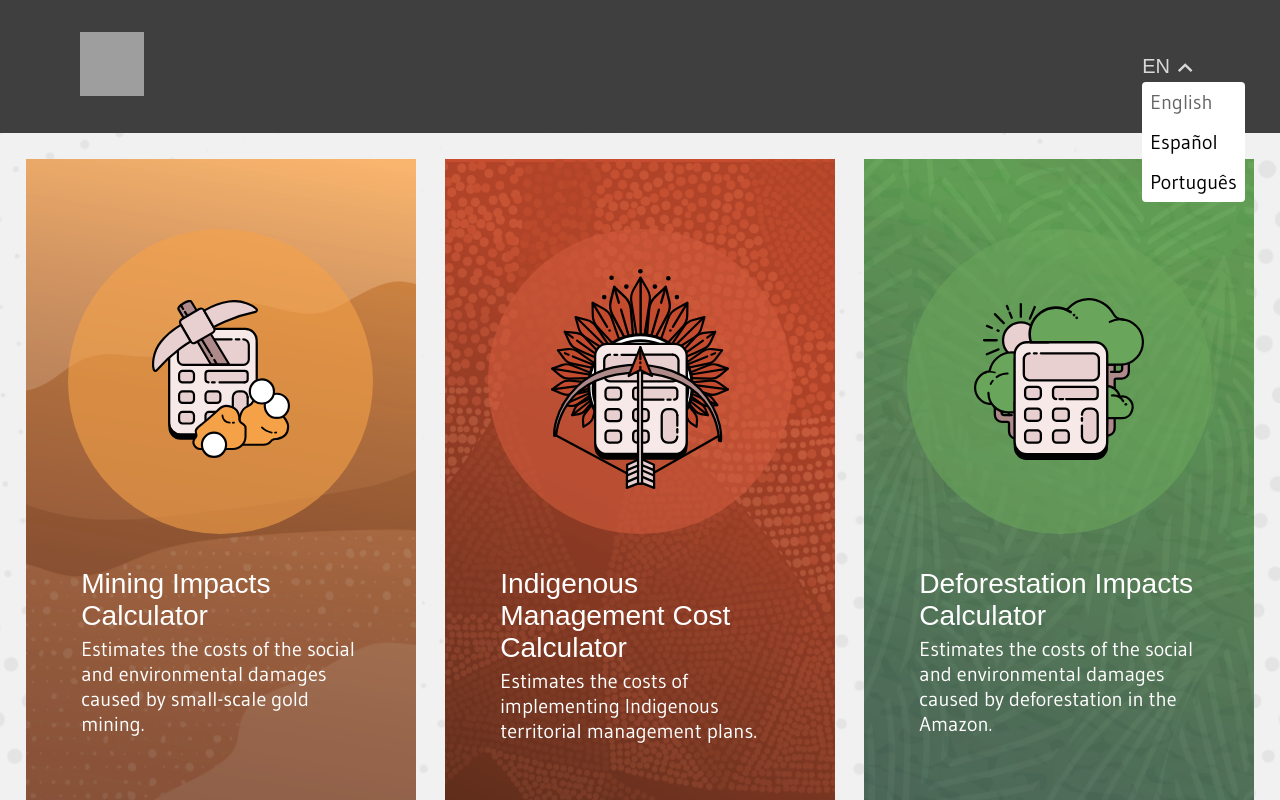
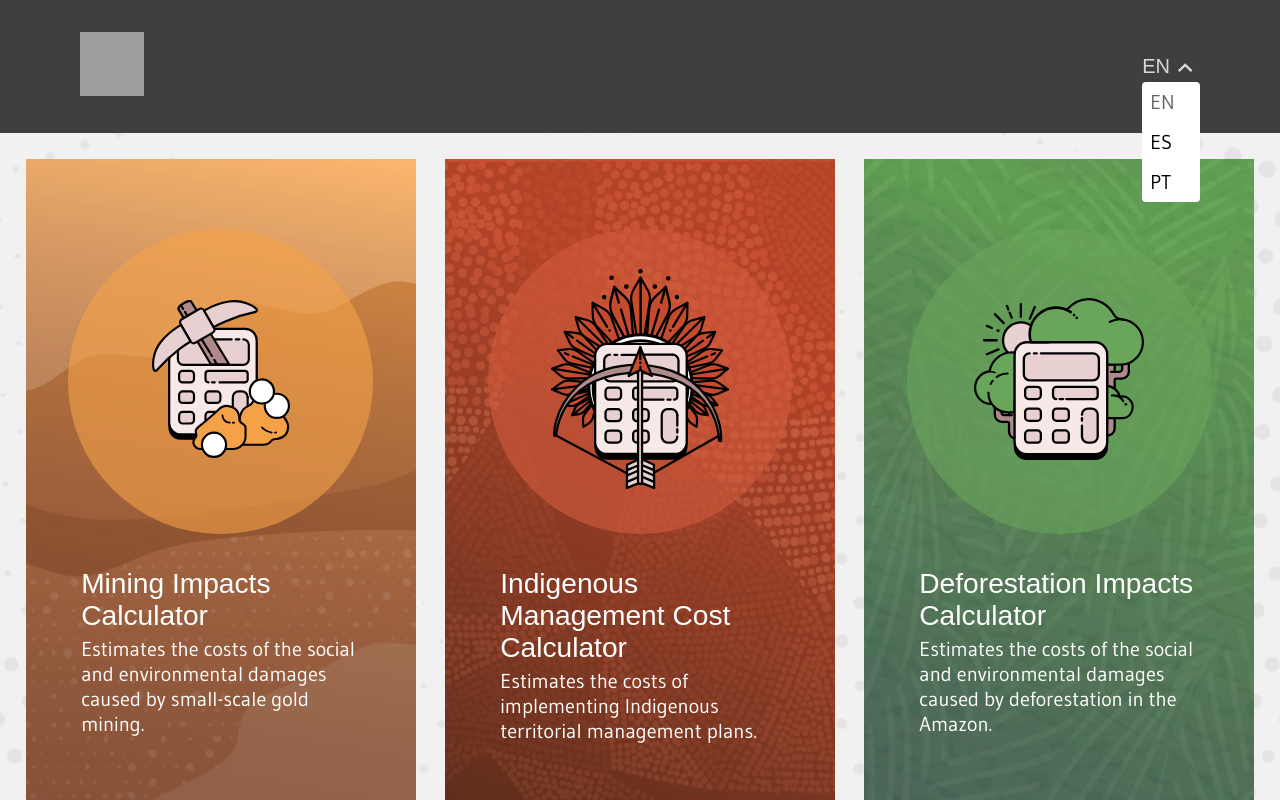
Before and after one commit to conservation-strategy/calculadoras-hub, a Next.js app: page / in a window 1280 px wide. Both pictures are taken after a click on the button "EN". Shown: the top 800 px of the page. Built offline with nearby package versions, Linux system fonts and the light colour scheme; grey boxes are pictures that could not be loaded; a web font is replaced by a local one.

Commit message:
style: language-select

```diff
--- a/app/components/language-select/language-select.jsx
+++ b/app/components/language-select/language-select.jsx
@@ -23,6 +23,7 @@ const languages = [
 export default function LanguageSelect() {
     const [isOpen, setIsOpen] = useState(false);
     const [selected, setSelected] = useState('EN');
+    const [optionWidth, setOptionWidth] = useState(0);
     const selectRef = useRef(null);
 
     const handleOpen = () => {
@@ -39,6 +40,13 @@ export default function LanguageSelect() {
             setIsOpen(false);
         }, 150);
     }
+
+    useEffect(() => {
+        if (selectRef.current) {
+            setOptionWidth(selectRef.current.offsetWidth);
+        }
+    }, []);
+
 
     return (
         <div
@@ -63,8 +71,9 @@ export default function LanguageSelect() {
                         key={lan.id}
                         onClick={(e) => handleSelect(e, lan.id)}
                         className={`${styles.option} ${lan.id === selected ? styles.selected : ''}`}
+                        style={{ width: `${optionWidth}px` }}
                     >
-                        {lan.label}
+                        {lan.id}
                     </li>
                 ))}
             </ul>
--- a/app/components/language-select/language-select.module.css
+++ b/app/components/language-select/language-select.module.css
@@ -29,7 +29,7 @@
     position: absolute;
     top: 100%;
     left: 0;
-    background-color: #ffffff;
+    background-color: rgba(255, 255, 255, 1);
     color: #000000;
     border-radius: 4px;
     overflow: hidden;
@@ -59,6 +59,8 @@
 .option.selected {
     opacity: 0.6;
     pointer-events: none;
+    /* background-color: #3a3a3a;
+    color: white;    */
 }
 .option.selected:hover {
     background-color: transparent;
```
